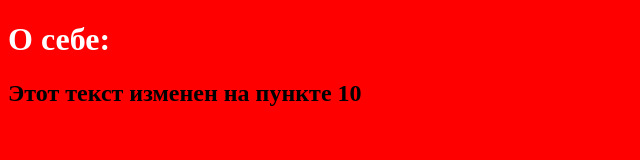
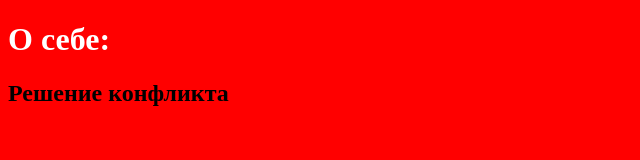
Before and after one commit to yuliqywer/git_trefilova, a plain HTML site: page index.html in a window 1280 px wide. Shown: the whole page, without its empty margins (0-640 px from the left). Drawn offline with Linux system fonts and the light colour scheme.

Commit message:
конфликт

```diff
--- a/index.html
+++ b/index.html
@@ -7,6 +7,6 @@
 </head>
 <body>
 <h1>О себе: </h1>
-<h2>Этот текст изменен на пункте 10</h2>
+<h2>Решение конфликта</h2>
 </body>
 </HTML>
```
